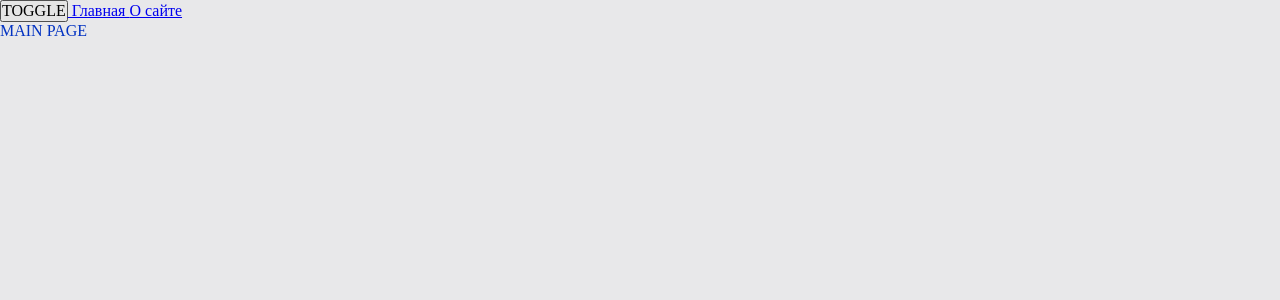
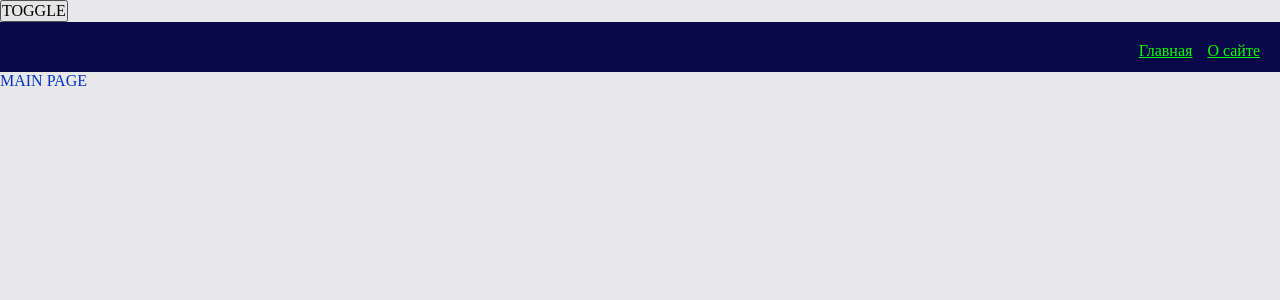
Before and after one commit to teacher-cheater/production-app, a React app: page / in a window 1280 px wide. Shown: the top 300 px of the page. Built offline with nearby package versions, Linux system fonts and the light colour scheme.

Commit message:
add: widget navbar, style links

```diff
--- a/src/app/App.tsx
+++ b/src/app/App.tsx
@@ -1,27 +1,26 @@
-import React, {Suspense} from 'react';
-import './styles/index.scss';
-import {Link, Route, Routes} from "react-router-dom";
+import React, { Suspense } from "react";
+import "./styles/index.scss";
+import { Link, Route, Routes } from "react-router-dom";
 import Loading from "pages/Loading";
-import {classNames} from "shared/lib/classNames/classNames";
-import {useTheme} from "app/providers/ThemeProvider";
-import {AboutPage} from "pages/AboutPage";
-import {MainPage} from "pages/MainPage";
+import { classNames } from "shared/lib/classNames/classNames";
+import { useTheme } from "app/providers/ThemeProvider";
+import { AboutPage } from "pages/AboutPage";
+import { MainPage } from "pages/MainPage";
+import { Navbar } from "widgets";
 
 const App = () => {
-    const {theme, toggleTheme} = useTheme();
+  const { theme, toggleTheme } = useTheme();
 
   return (
-        <div className={classNames('app', {}, [theme])}>
-            <button onClick={toggleTheme} >TOGGLE</button>
-            <Link to={'/'}> Главная </Link>
-            <Link to={'/about'}> О сайте </Link>
+    <div className={classNames("app", {}, [theme])}>
+      <button onClick={toggleTheme}>TOGGLE</button>
+      <Navbar />
       <Suspense fallback={<Loading />}>
         <Routes>
-                    <Route path={'/about'} element={<AboutPage/>}/>
-                    <Route path={'/'} element={<MainPage/>}/>
+          <Route path={"/about"} element={<AboutPage />} />
+          <Route path={"/"} element={<MainPage />} />
         </Routes>
       </Suspense>
-
     </div>
   );
 };
--- a/src/app/styles/themes/dark.scss
+++ b/src/app/styles/themes/dark.scss
@@ -1,6 +1,10 @@
 .app.dark{
   --bg-color: #090949;
+  --inverted-bg-color: #e8e8ea;
 
   --primary-color: #049604;
   --secondary-color: #04ff04;
+
+  --inverted-primary-color: #0232c2;
+  --inverted-secondary-color: #0452ff;
 }
--- a/src/app/styles/themes/normal.scss
+++ b/src/app/styles/themes/normal.scss
@@ -1,6 +1,10 @@
-.app.light{
+.app.light {
   --bg-color: #e8e8ea;
+  --inverted-bg-color: #090949;
 
   --primary-color: #0232c2;
   --secondary-color: #0449e0;
+
+  --inverted-primary-color: #049604;
+  --inverted-secondary-color: #04ff04;
 }
--- a/src/app/styles/variables/global.scss
+++ b/src/app/styles/variables/global.scss
@@ -8,4 +8,7 @@
   --font-size-l: 16px;
   --font-line-l: 24px;
   --font-l: var(--font-size-l) / var(--font-line-l) var(--font-family-main);
+
+  // Размеры
+  --navbar-height: 50px;
 }
--- a/src/shared/lib/classNames/classNames.ts
+++ b/src/shared/lib/classNames/classNames.ts
@@ -1,13 +1,19 @@
-type Mods = Record<string, boolean | string >
+type Mods = Record<string, boolean | string>;
 
-export function classNames(cls:string, mods: Mods, additional: string[]):string{
-    return [
-        cls,
-        ...additional,
-        ...Object.entries(mods)
-            .filter(([className, value])=> Boolean(value))
-            .map(([className, value])=> className)
-    ].join(' ');
+export function classNames(
+  cls: string,
+  mods: Mods = {},
+  additional: string[] = []
+): string {
+  return [
+    cls,
+    ...additional.filter(Boolean),
+    ...Object.entries(mods)
+      .filter(([className, value]) => Boolean(value))
+      .map(([className, value]) => className),
+  ].join(" ");
 }
 
-classNames('remove-btn', {hovered: true, selectable: true, red: true}, ['pgd']);
+classNames("remove-btn", { hovered: true, selectable: true, red: true }, [
+  "pgd",
+]);
--- /dev/null
+++ b/src/shared/ui/AppLink/AppLink.module.scss
@@ -0,0 +1,11 @@
+.AppLink {
+  color: var(--primary-color);
+}
+
+.primary {
+  color: var(--primary-color);
+}
+
+.secondary {
+  color: var(--inverted-secondary-color);
+}
--- /dev/null
+++ b/src/shared/ui/AppLink/AppLink.tsx
@@ -0,0 +1,34 @@
+import { classNames } from "shared/lib/classNames/classNames";
+import cls from "./AppLink.module.scss";
+import { Link, LinkProps } from "react-router-dom";
+import { FC } from "react";
+
+export enum AppLinkTheme {
+  PRIMARY = "primary",
+  SECONDARY = "secondary",
+}
+
+interface AppLinkProps extends LinkProps {
+  className?: string;
+  theme?: AppLinkTheme;
+}
+
+export const AppLink: FC<AppLinkProps> = props => {
+  const {
+    to,
+    children,
+    className,
+    theme = AppLinkTheme.PRIMARY,
+    ...otherProps
+  } = props;
+
+  return (
+    <Link
+      to={to}
+      className={classNames(cls.AppLink, { [cls[theme]]:true }, [className])}
+      {...otherProps}
+    >
+      {children}
+    </Link>
+  );
+};
--- /dev/null
+++ b/src/widgets/Navbar/ui/Navbar.module.scss
@@ -0,0 +1,13 @@
+.Navbar {
+  width: 100%;
+  height: var(--navbar-height);
+  background: var(--inverted-bg-color);
+  align-items: center;
+  padding: 20px;
+}
+
+.links {
+  display: flex;
+  justify-content: flex-end;
+  gap: 15px;
+}
--- /dev/null
+++ b/src/widgets/Navbar/ui/Navbar.tsx
@@ -0,0 +1,26 @@
+import { Link } from "react-router-dom";
+import { classNames } from "shared/lib/classNames/classNames";
+import cls from "./Navbar.module.scss";
+import { AppLink, AppLinkTheme } from "shared/ui/AppLink/AppLink";
+
+interface NavbarProps {
+  className?: string;
+}
+
+export const Navbar = ({ className }: NavbarProps) => {
+  return (
+    <div className={classNames(cls.Navbar, {}, [className])}>
+      <div className={cls.links}>
+        <AppLink theme={AppLinkTheme.SECONDARY} to={"/"}>
+          {" "}
+          Главная{" "}
+        </AppLink>
+        <AppLink theme={AppLinkTheme.SECONDARY} to={"/about"}>
+          {" "}
+          О сайте{" "}
+        </AppLink>
+      </div>
+    </div>
+  );
+};
+export default Navbar;
--- /dev/null
+++ b/src/widgets/index.ts
@@ -0,0 +1,5 @@
+import Navbar from "./Navbar/ui/Navbar";
+
+export {
+    Navbar,
+}
```
Lines whose indentation alone changed are shown as unchanged.
